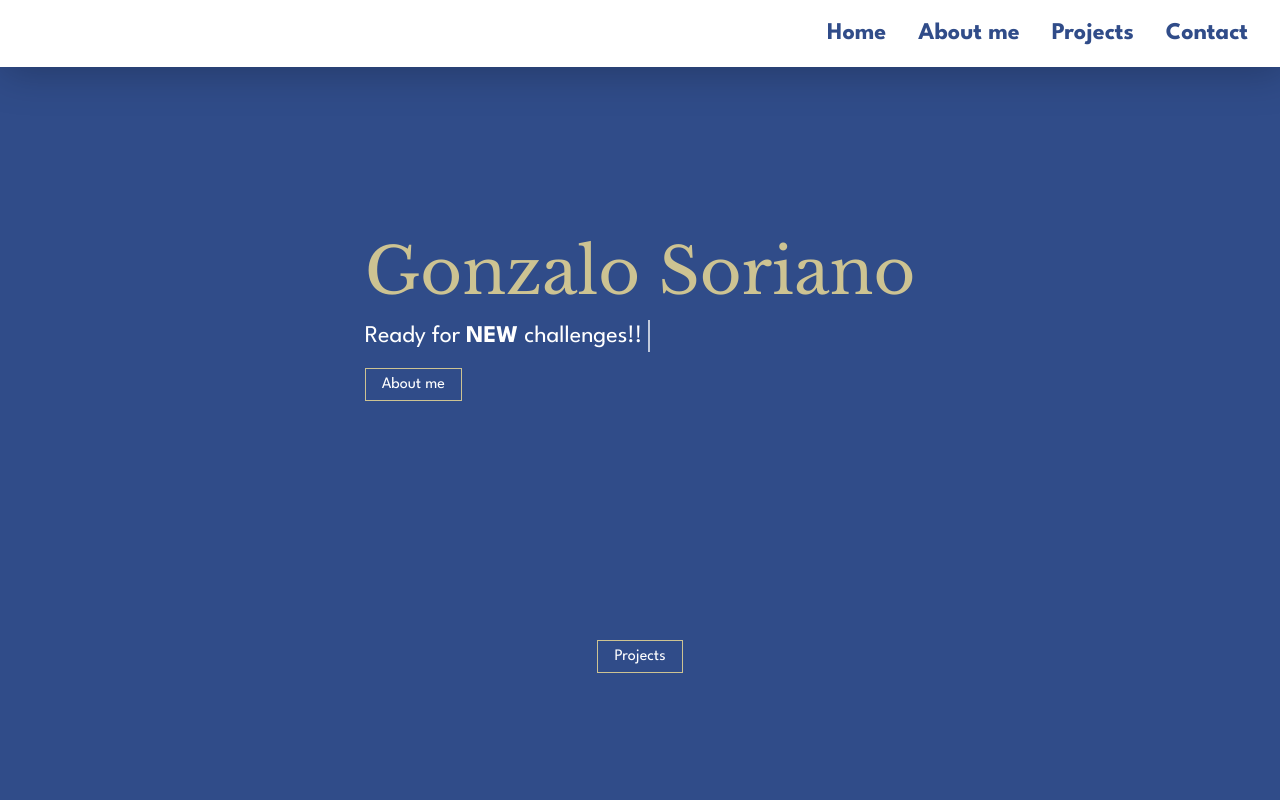
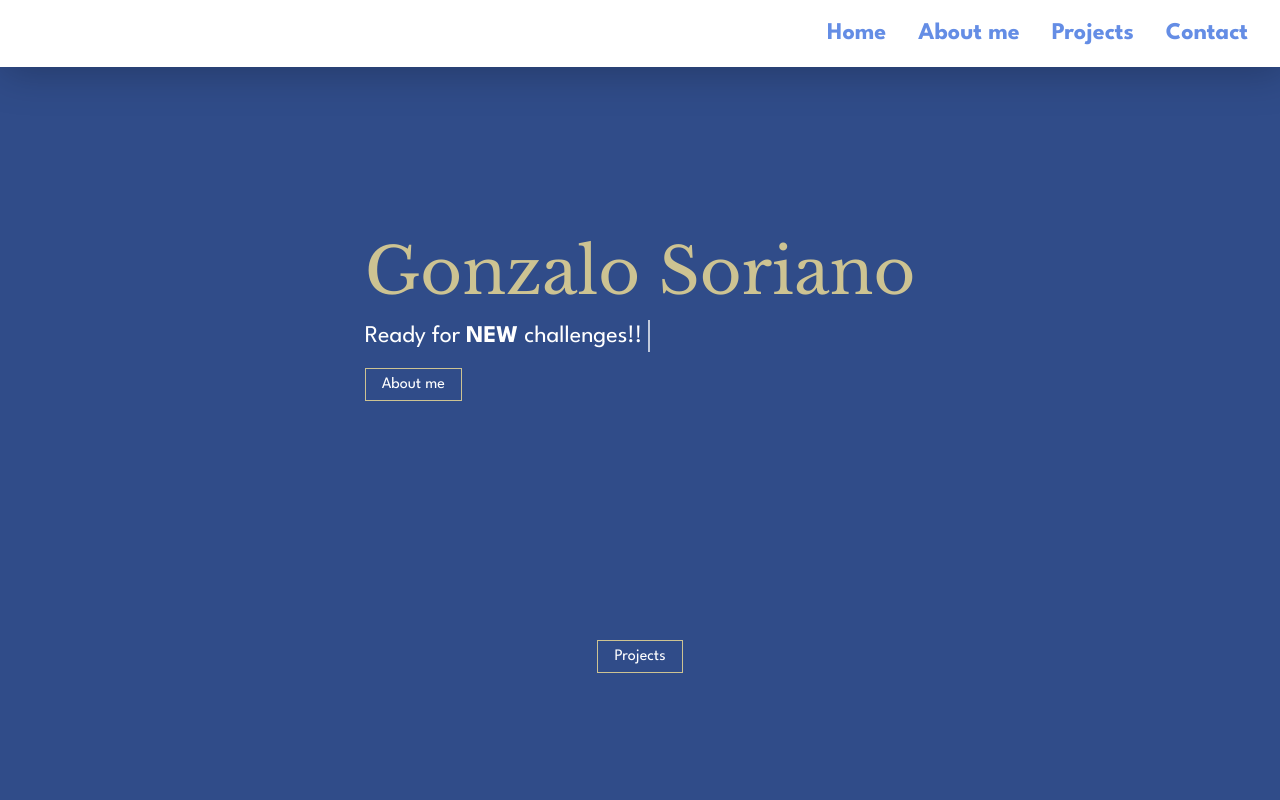
Before and after one commit to ggonzaloo10/project-3, a React (Create React App) app: page / in a window 1280 px wide. Shown: the top 800 px of the page. Built offline with nearby package versions, Linux system fonts and the light colour scheme.

Commit message:
Update style-header.css

```diff
--- a/src/components/header/style-header.css
+++ b/src/components/header/style-header.css
@@ -48,11 +48,15 @@
 }
 
 .menu-links_desktop a {
-    padding: 0 var(--space);
+    margin: 0 var(--space);
     font-weight: 700;
     font-size: 24px;
     line-height: 35px;
     text-decoration: none;
+    color: var(--blue-medium);
+}
+
+.menu-links_desktop a:hover {
     color: var(--blue-main);
 }
 
```
